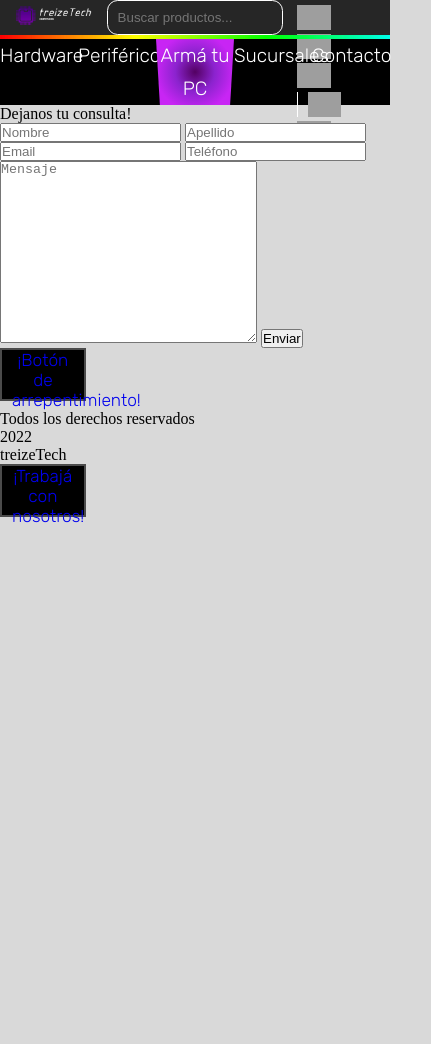
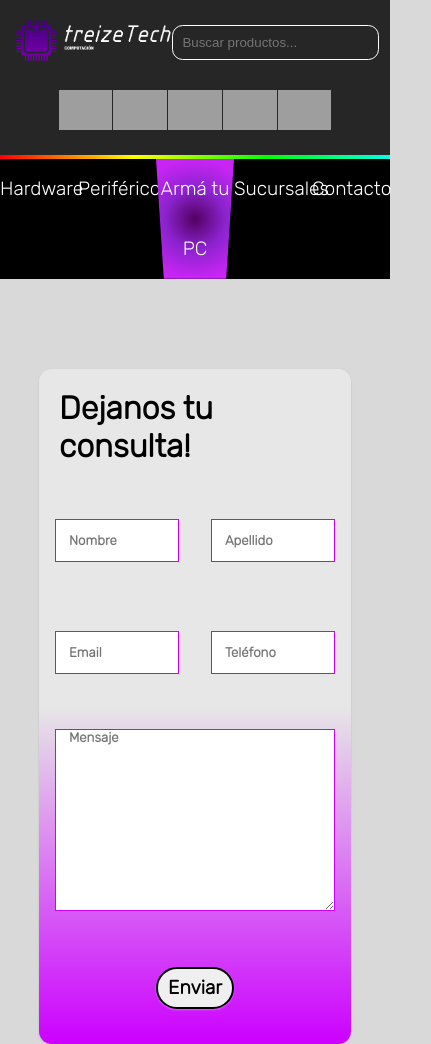
Before and after one commit to damiang013/repositorio-tT-Coderhouse, a plain HTML site: page pages/contacto.html in a window 390 px wide. Shown: the top 1044 px of the page, 431 px wide, since content can reach past the window. Before the commit the page ends 844 px from the top, so only its background shows below. Drawn offline with Linux system fonts and the light colour scheme.

Commit message:
responsive 1024px header y footer; estilado basico de pag contacto

```diff
--- a/pages/contacto.html
+++ b/pages/contacto.html
@@ -7,7 +7,7 @@
     <title>treizeTech</title>
     <link rel="stylesheet" href="../styles/styles.css">
 </head>
-<body>
+<body class="grid-container">
     <header class="header-container">
         <a href="../index.html"><img src="../media/main-logo.png" alt="" class="header__logo"></a>
         <input type="text" placeholder="Buscar productos..." class="header__bar">
@@ -31,27 +31,30 @@
     </nav>
     <main class="main-container">
         <div class="contact-box">
-            <p class="contact-text">Dejanos tu consulta!</p>
             <form action="#" class="contact-form">
+                <p class="contact-text">Dejanos tu consulta!</p>
                 <input type="text" class="contact-form__first-name" required id="first-name" placeholder="Nombre">
                 <input type="text" class="contact-form__last-name" required id="last-name" placeholder="Apellido">
                 <input type="email" class="contact-form__email" required id="email" placeholder="Email">
-                <input type="number" class="contact-form__phone-number" required id="number" placeholder="Teléfono">
+                <input type="tel" class="contact-form__phone-number" required id="tel" placeholder="Teléfono">
                 <textarea name="md-box" id="md-box" class="contact-form__msj-box" required cols="30" rows="12" placeholder="Mensaje"></textarea>
                 <button type="submit" class="contact-form__button">Enviar</button>
             </form>
         </div>
     </main>
-    <footer>
-        <div class="footer-box__left">
-            <button><a href="#" class="footer-box__refund-text">¡Botón de arrepentimiento!</a></button>
-        </div>
-        <div class="footer-box__mid">
-            <p><span class="footer-box__span-0">Todos los derechos reservados</span> <br> <span class="footer-box__span-1">2022</span> <br> treizeTech</p>
-        </div>
-        <div class="footer-box__right">
-            <button><a href="../pages/work-w-us.html" class="footer-box__work-w-us-text">¡Trabajá con nosotros!</a></button>
-        </div>
+    <footer class="footer-container">
+        <button class="footer__refund-btn">
+            <a href="#" class="footer__refund-text">¡Botón de arrepentimiento!</a>
+        </button>
+        <p class="footer__mid-text">
+            <span class="footer__span-0">Todos los derechos reservados</span> <br>
+            <span class="footer__span-1">2022</span>
+            <br>
+            treizeTech
+        </p>
+        <button class="footer__work-w-us-btn">
+            <a href="../pages/work-w-us.html" class="footer__work-w-us-text">¡Trabajá con nosotros!</a>
+        </button>
     </footer>
 </body>
 </html>
--- a/styles/styles.css
+++ b/styles/styles.css
@@ -16,20 +16,10 @@ body{
     overflow-x: hidden;
 }
 
-/* @media (max-width: 768px){
-    .grid-container{
-        grid-template-rows: 130px auto 130px;
-        grid-template-areas:
-        "header header header"
-        "nav main main"
-        "footer footer footer";
-    }
-} */
-
 .grid-container{
     display: grid;
     grid-template-columns: repeat(3, 1fr);
-    grid-template-rows: 130px 33px auto 140px;
+    grid-template-rows: repeat(4, auto);
     grid-template-areas:
         "header header header"
         "nav nav nav"
@@ -53,7 +43,7 @@ body{
     grid-area: logo;
     max-width: 100%;
     width: 20vw;
-    margin: 0 2em 0 1em;
+    margin: 20px 2em 20px 1em;
 }
 
 .header__bar{
@@ -109,6 +99,47 @@ body{
     height: 100%;
 }
 
+@media screen and (max-width: 1024px){
+    .header-container{
+        grid-template-columns: 0.7fr 1fr;
+        grid-template-rows: 1fr 70px 4px;
+        grid-template-areas:
+        "logo bar"
+        "social-login social-login"
+        "rgb rgb";
+        align-content: center;
+        justify-content: center;
+    }
+
+    .header__logo{
+        width: 100%;
+        max-width: 100%;
+    }
+
+    .header__social-login{
+        justify-self: center;
+        align-self: center;
+        margin: 0 0 20px 0;
+        height: 40px;
+        display: flex;
+        flex-flow: row wrap;
+        width: 70%;
+        justify-content: space-between;
+        align-content: center;
+
+    }
+
+    .header__social-login a{
+        margin: 0;
+    }
+
+    .header__social-login__login{
+        border: none;
+        padding: 0;
+    }
+
+}
+
 .nav-container{
     background: #000;
     grid-area: nav;
@@ -124,11 +155,11 @@ body{
 .nav-list__item{
     text-align: center;
     width: 20%;
+    transition: all .3s;
 }
 
 .nav-list__item:hover{
     background: rgb(44, 44, 44);
-    transition: all .3s;
 }
 
 .nav-list__link{
@@ -148,6 +179,16 @@ body{
     clip-path: polygon(0 0, 100% 0, 95% 100%, 5% 100%);
 }
 
+@media screen and (max-width: 1024px){
+    .nav-list__link{
+        line-height: 60px;
+    }
+
+    .nav-list__mid-item{
+        clip-path: polygon(0 0, 100% 0, 90% 100%, 10% 100%);
+    }
+}
+
 .main-container{
     grid-area: main;
 }
@@ -163,6 +204,7 @@ body{
         "refund-btn mid-text work-btn";
     justify-items: center;
     align-items: center;
+    height: 140px;
 }
 
 .footer__refund-btn{
@@ -223,6 +265,20 @@ footer button a{
     color: #fff;
 }
 
+@media screen and (max-width: 1024px){
+    .footer-container{
+        grid-template-columns: repeat(2, 1fr);
+        grid-template-areas:
+            "refund-btn mid-text"
+            "work-btn mid-text";
+        height: 200px;
+    }
+
+    footer button{
+        width: 350px;
+    }
+}
+
 /* ---index--- */
 
 .index-container{
@@ -276,7 +332,7 @@ footer button a{
     font-weight: 600;
     text-align: center;
     font-size: 1.2em;
-    margin: 40px 0 10px 0;
+    margin: 80px 0 10px 0;
 }
 
 .prod-container, .last-prod-container{
@@ -614,3 +670,133 @@ footer button a{
 
     100%{transform: translateX(calc(-250px * 13));}
 }
+
+/* ---hardware--- */
+
+/* ---perifericos--- */
+
+/* ---arma-tu-pc--- */
+
+/* ---sucursales--- */
+
+/* ---contacto--- */
+
+.contact-box{
+    width: 80vw;
+    height: 80vh;
+    margin: 90px auto;
+    background: linear-gradient(0deg,#cc00ff 0%, #e7e7e7 50%);
+    border-radius: 0.8em;
+    box-shadow: 0 1px 2px rgba(0,0,0,0.15);
+}
+
+.contact-form > *{
+    font-family: 'Rubik', sans-serif;
+    font-weight: 600;
+}
+
+.contact-form > *:focus{
+    outline: none;
+}
+
+.contact-form > input, textarea{
+    border: 1px solid #cc00ff;
+    text-indent: 1em;
+}
+
+.contact-form{
+    display: grid;
+    grid-template-columns: repeat(2, 1fr) ;
+    grid-template-rows: 1fr 1fr 1fr 2fr 1fr;
+    grid-template-areas:
+        "contact-text contact-text"
+        "first-name last-name"
+        "email phone"
+        "msj-box msj-box"
+        "submit-button submit-button";
+    width: 100%;
+    height: 100%;
+    justify-items: center;
+    align-items: center;
+}
+
+.contact-text{
+    grid-area: contact-text;
+    font-size: 2em;
+    padding: 20px;
+    animation: tracking-in-expand 0.7s cubic-bezier(0.215, 0.610, 0.355, 1.000) both;
+    animation-delay: .3s;
+}
+
+@-webkit-keyframes tracking-in-expand {
+    0% {
+      letter-spacing: -0.5em;
+      opacity: 0;
+    }
+    40% {
+      opacity: 0.6;
+    }
+    100% {
+      opacity: 1;
+    }
+  }
+  @keyframes tracking-in-expand {
+    0% {
+      letter-spacing: -0.5em;
+      opacity: 0;
+    }
+    40% {
+      opacity: 0.6;
+    }
+    100% {
+      opacity: 1;
+    }
+  }
+
+.contact-form__first-name{
+    grid-area: first-name;
+}
+
+.contact-form__last-name{
+    grid-area: last-name;
+}
+
+.contact-form__email{
+    grid-area: email;
+}
+
+.contact-form__phone-number{
+    grid-area: phone;
+}
+
+.contact-form__first-name, .contact-form__last-name, .contact-form__email, .contact-form__phone-number{
+    width: 80%;
+    height: 5vh;
+}
+
+.contact-form__msj-box{
+    grid-area: msj-box;
+    width: 90%;
+}
+
+.contact-form__button{
+    grid-area: submit-button;
+    width: 20vw;
+    height: 5vh;
+    border: 2px solid #000;
+    background-image: linear-gradient(45deg, #000 50%, transparent 50%);
+    background-position: 100%;
+    background-size: 400%;
+    border-radius: 2.5vh;
+    box-shadow: 0 1px 2px rgba(255, 255, 255, 0.3);
+    transition: all .9s;
+    font-size: 1.2em;
+}
+
+.contact-form__button:hover{
+    box-shadow: 0 5px 10px rgba(255, 255, 255, 0.3);
+    background-position: 0;
+    color: white;
+}
+
+/* ---trabaja-con-nosotros--- */
```
